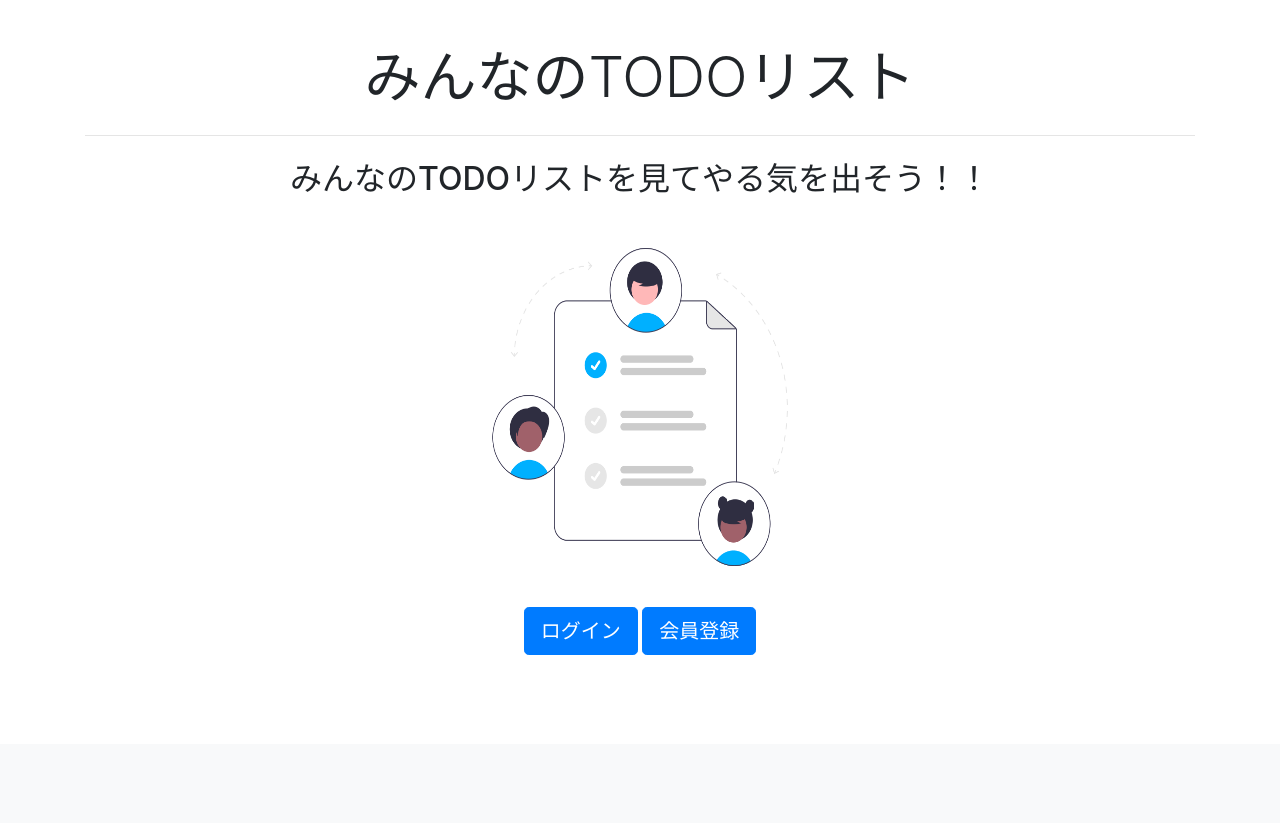
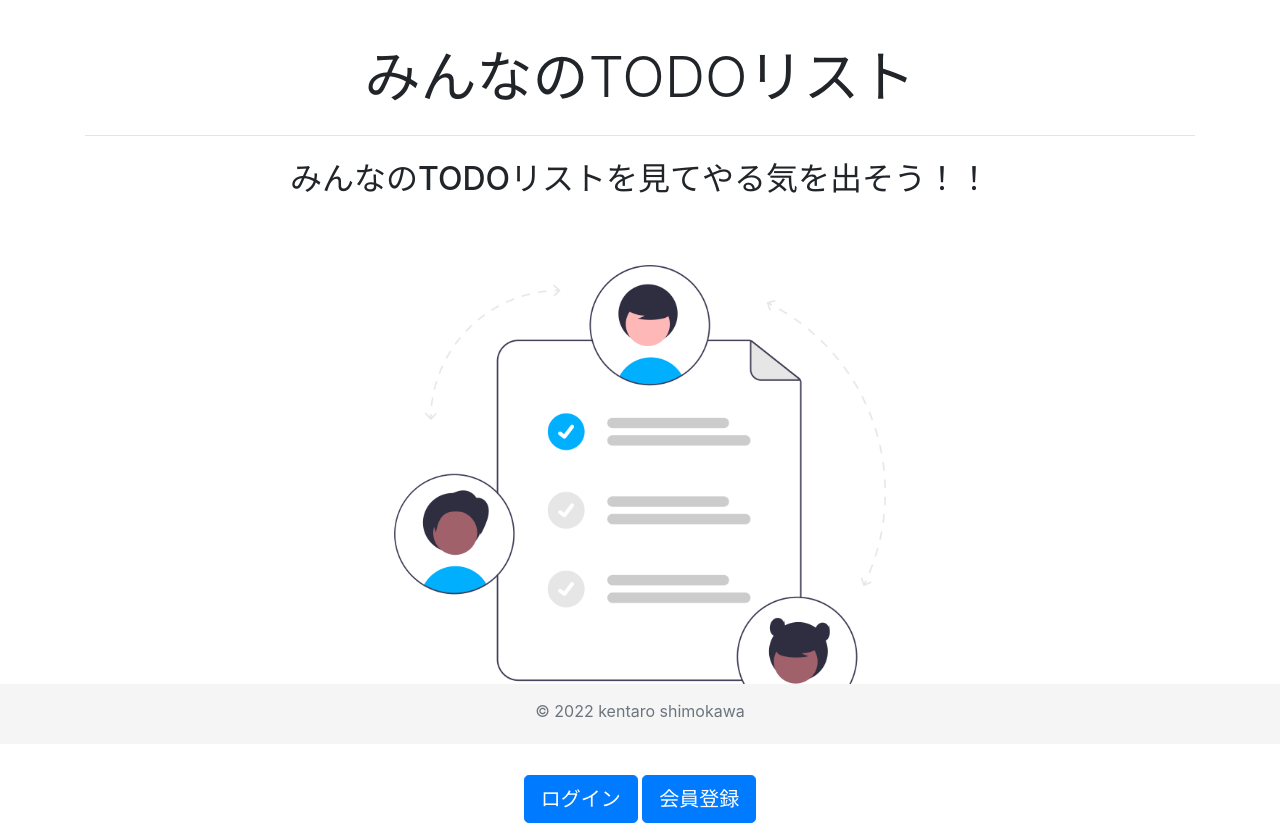
Before and after one commit to radkmb/Django-trello, a Django app: page /todo/ in a window 1280 px wide. Shown: the part 56-879 px from the top of the page. Before the commit the page ends 711 px from the top, so only its background shows below. Run offline with Django 4.2, Linux system fonts and the light colour scheme; some libraries are stand-ins or nearby versions.

Commit message:
🎨add Copyright

```diff
--- a/todo/static/todo/custom.css
+++ b/todo/static/todo/custom.css
@@ -8,8 +8,7 @@ body {
 }
 
 img {
-	height: 400px;
-	width: 400px;
+	width: 60%;
 }
 
 .bg {
@@ -63,3 +62,16 @@ img {
 	height: 100%;
 	margin-top: 50px;
 }
+
+.footer {
+	position: absolute;
+	bottom: 0;
+	width: 100%;
+	height: 60px;
+	background-color: #f5f5f5;
+}
+
+.container .text-muted {
+	text-align: center;
+	padding-top: 15px;
+}
--- a/todo/templates/todo/base.html
+++ b/todo/templates/todo/base.html
@@ -61,6 +61,11 @@
     {% block content %}
     {% endblock %}
   </main>
+  <footer class="footer">
+    <div class="container">
+      <p class="text-muted">© 2022 kentaro shimokawa</p>
+    </div>
+  </footer>
   <!-- Optional JavaScript -->
   <!-- jQuery first, then Popper.js, then Bootstrap JS -->
   <script src="https://code.jquery.com/jquery-3.3.1.slim.min.js"
--- a/todo/templates/todo/index.html
+++ b/todo/templates/todo/index.html
@@ -6,7 +6,7 @@
 	<h1 class="display-4">みんなのTODOリスト</h1>
 	<hr class="my-4">
 	<h2>みんなのTODOリストを見てやる気を出そう！！</h2>
-	<img src="{% static 'images/undraw_Collaboration_re_vyau.png' %}"><br>
+	<img src="{% static 'images/undraw_Collaboration_re_vyau.png' %}" alt="main" /><br>
 	<a class="btn btn-primary btn-lg" href="{% url 'login' %}" role="button">ログイン</a>
   	<a class="btn btn-primary btn-lg" href="{% url 'todo:signup' %}" role="button">会員登録</a>
 </div>
```
Also changed, not shown: db.sqlite3.
